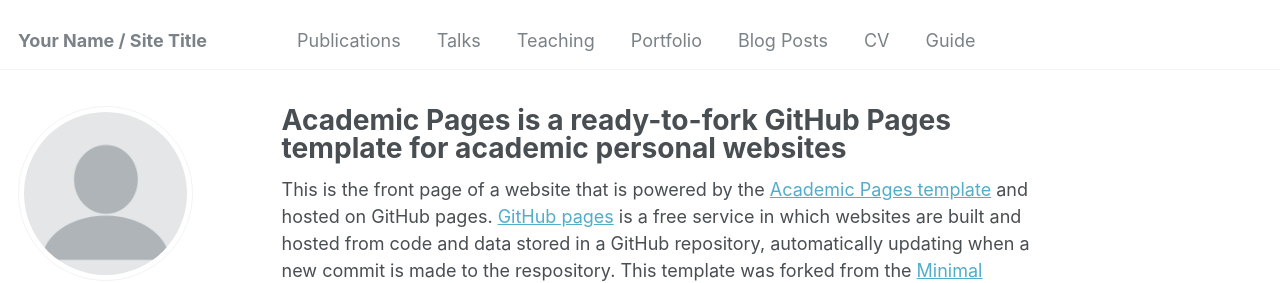
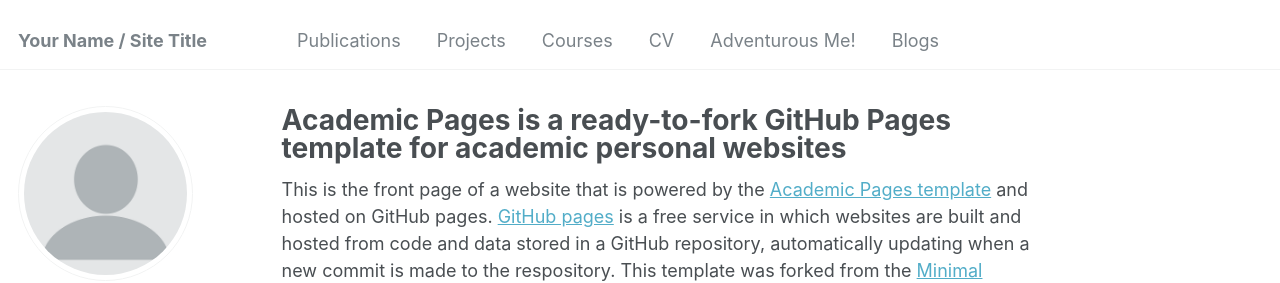
Before and after one commit to SudarshanaSRao/SudarshanaSRao.github.io, a Jekyll site: the page built from _pages/about.md, in a window 1280 px wide. Shown: the top 283 px of the page. Built offline with Jekyll 4.4.1, drawn with Linux system fonts in a browser that asks for light colours; some web fonts are replaced.

Commit message:
Update navigation.yml

```diff
--- a/_data/navigation.yml
+++ b/_data/navigation.yml
@@ -3,20 +3,17 @@
   - title: "Publications"
     url: /publications/
 
-  - title: "Talks"
-    url: /talks/
-
-  - title: "Teaching"
-    url: /teaching/
-
-  - title: "Portfolio"
+  - title: "Projects"
     url: /portfolio/
 
-  - title: "Blog Posts"
-    url: /year-archive/
+  - title: "Courses"
+    url: /courses/
 
   - title: "CV"
     url: /cv/
 
-  - title: "Guide"
-    url: /markdown/
+  - title: "Adventurous Me!"
+    url: /personal/
+
+  - title: "Blogs"
+    url: /posts/
```
